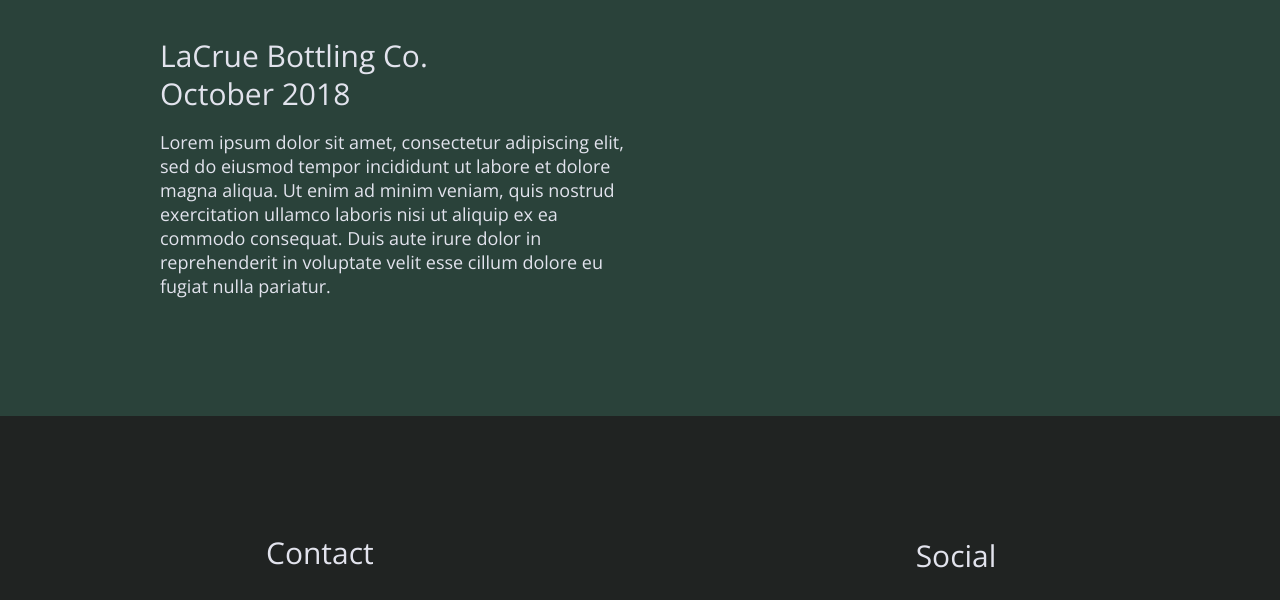
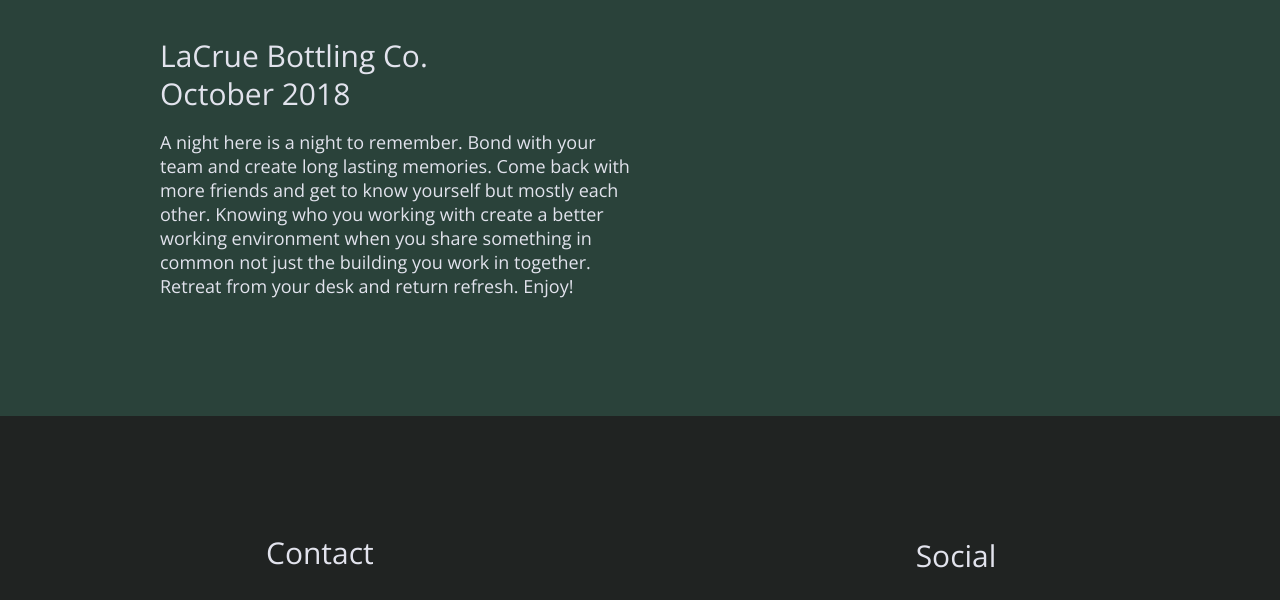
Before and after one commit to LouNoReason1/unplugged-retreat, a website built with Parcel: page index.html in a window 1280 px wide. Shown: the part 2427-3027 px from the top of the page. Built offline with nearby package versions, Linux system fonts and the light colour scheme.

Commit message:
add new paragraph

```diff
--- a/index.html
+++ b/index.html
@@ -121,10 +121,10 @@
           <div>
             <h3>LaCrue Bottling Co. October 2018</h3>
             <p>
-              Lorem ipsum dolor sit amet, consectetur adipiscing elit, sed do eiusmod tempor incididunt ut labore et
-              dolore magna aliqua. Ut enim ad minim veniam, quis nostrud exercitation ullamco laboris nisi ut aliquip
-              ex ea commodo consequat. Duis aute irure dolor in reprehenderit in voluptate velit esse cillum dolore eu
-              fugiat nulla pariatur.
+              A night here is a night to remember. Bond with your team and create long lasting memories.
+              Come back with more friends and get to know yourself but mostly each other. Knowing who you working with
+              create a better working environment when you share something in common not just the building you work in together.
+              Retreat from your desk and return refresh. Enjoy!
             </p>
           </div>
         </article>
```
